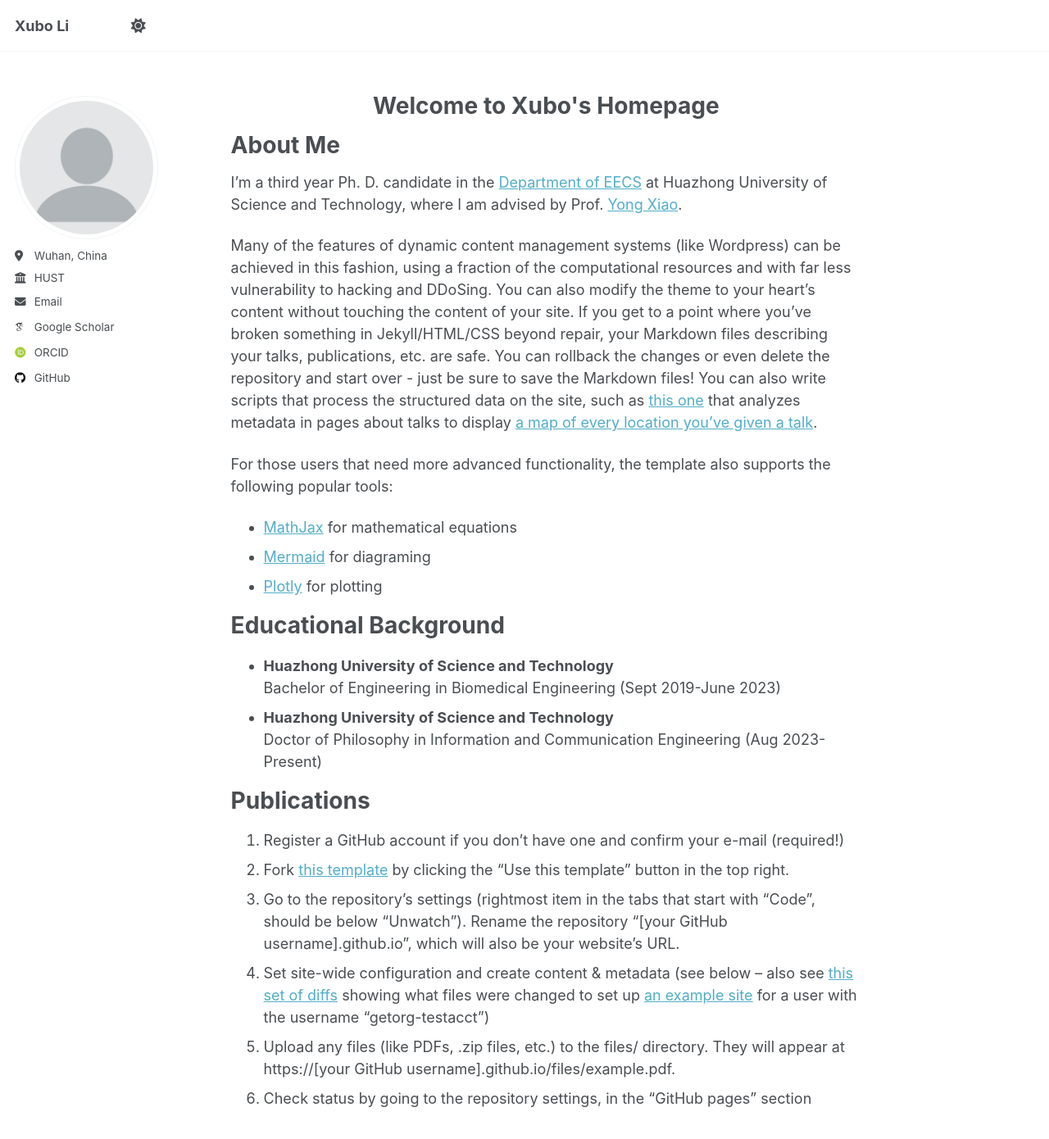
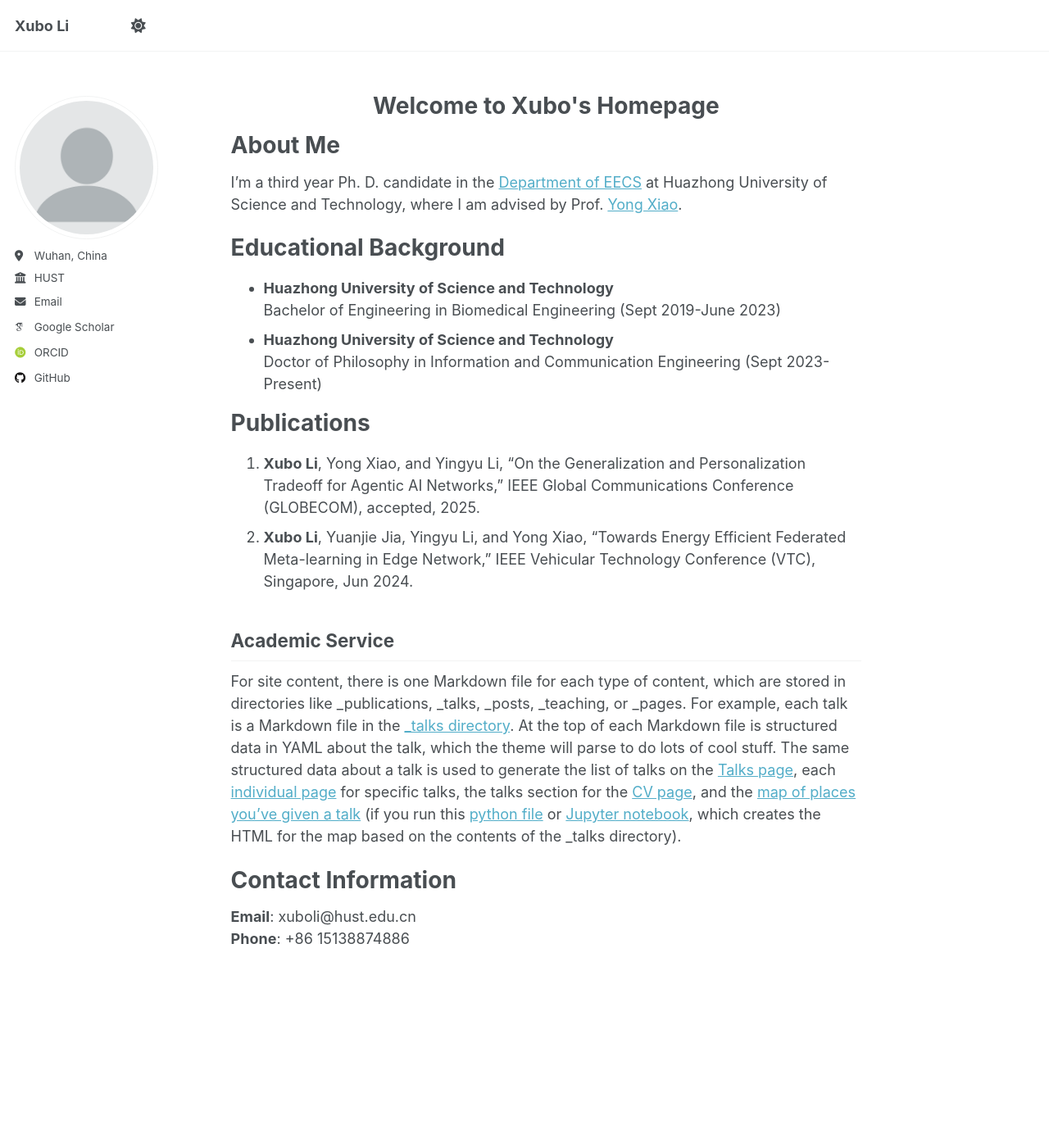
Before and after one commit to XuboLee/xubolee.github.io, a Jekyll site: the page built from _pages/about.md, in a window 1280 px wide and 1400 px high. Shown: the top 1390 px of the window at 82% size. Built offline with Jekyll 4.4.1, drawn with Linux system fonts in a browser that asks for light colours; some web fonts are replaced; a script that is not in the unit is left out.

Commit message:
Update about.md

```diff
--- a/_pages/about.md
+++ b/_pages/about.md
@@ -15,28 +15,17 @@ About Me
 ======
 I'm a third year Ph. D. candidate in the [Department of EECS](https://ei.hust.edu.cn/) at Huazhong University of Science and Technology, where I am advised by Prof. [Yong Xiao](https://sites.google.com/site/xyong2007/home).
 
-Many of the features of dynamic content management systems (like Wordpress) can be achieved in this fashion, using a fraction of the computational resources and with far less vulnerability to hacking and DDoSing. You can also modify the theme to your heart's content without touching the content of your site. If you get to a point where you've broken something in Jekyll/HTML/CSS beyond repair, your Markdown files describing your talks, publications, etc. are safe. You can rollback the changes or even delete the repository and start over - just be sure to save the Markdown files! You can also write scripts that process the structured data on the site, such as [this one](https://github.com/academicpages/academicpages.github.io/blob/master/talkmap.ipynb) that analyzes metadata in pages about talks to display [a map of every location you've given a talk](https://academicpages.github.io/talkmap.html).
-
-For those users that need more advanced functionality, the template also supports the following popular tools:
-- [MathJax](https://www.mathjax.org/) for mathematical equations
-- [Mermaid](https://mermaid.js.org/) for diagraming
-- [Plotly](https://plotly.com/javascript/) for plotting
-
 Educational Background
 ======
 - <strong>Huazhong University of Science and Technology</strong><br>
   Bachelor of Engineering in Biomedical Engineering (Sept 2019-June 2023)
 - <strong>Huazhong University of Science and Technology</strong><br>
-  Doctor of Philosophy in Information and Communication Engineering (Aug 2023-Present)
+  Doctor of Philosophy in Information and Communication Engineering (Sept 2023-Present)
 
 Publications
 ======
-1. Register a GitHub account if you don't have one and confirm your e-mail (required!)
-1. Fork [this template](https://github.com/academicpages/academicpages.github.io) by clicking the "Use this template" button in the top right.
-1. Go to the repository's settings (rightmost item in the tabs that start with "Code", should be below "Unwatch"). Rename the repository "[your GitHub username].github.io", which will also be your website's URL.
-1. Set site-wide configuration and create content & metadata (see below -- also see [this set of diffs](http://archive.is/3TPas) showing what files were changed to set up [an example site](https://getorg-testacct.github.io) for a user with the username "getorg-testacct")
-1. Upload any files (like PDFs, .zip files, etc.) to the files/ directory. They will appear at https://[your GitHub username].github.io/files/example.pdf.
-1. Check status by going to the repository settings, in the "GitHub pages" section
+1. <strong>Xubo Li</strong>, Yong Xiao, and Yingyu Li, "On the Generalization and Personalization Tradeoff for Agentic AI Networks," IEEE Global Communications Conference (GLOBECOM), accepted, 2025.
+1. <strong>Xubo Li</strong>, Yuanjie Jia, Yingyu Li, and Yong Xiao, "Towards Energy Efficient Federated Meta-learning in Edge Network," IEEE Vehicular Technology Conference (VTC), Singapore, Jun 2024.
 
 
 
```
